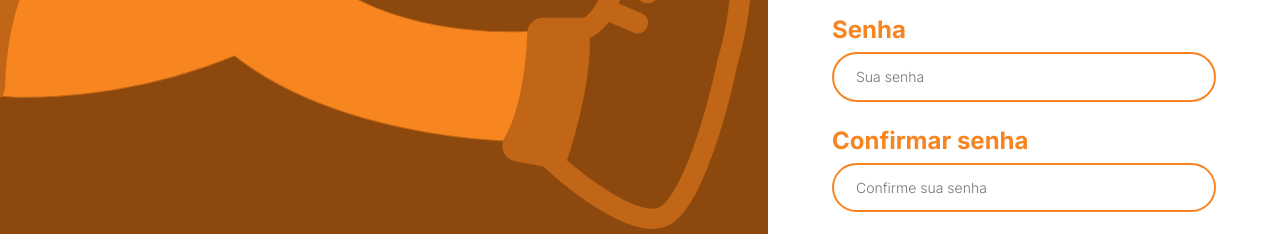
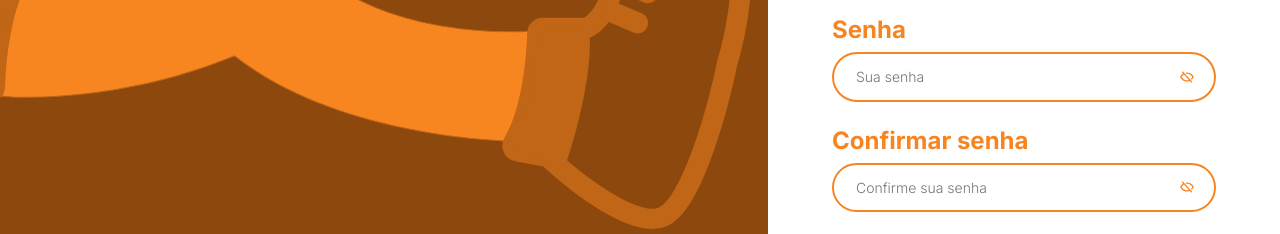
Before and after one commit to 1nogueirae/theka-library, a React (Vite) app: page /signup in a window 1280 px wide. Shown: the part 415-649 px from the top of the page. Built offline with nearby package versions, Linux system fonts and the light colour scheme.

Commit message:
feat(SignUpForm): implement form handling with react-hook-form and validation

```diff
--- a/src/components/SignUpForm.tsx
+++ b/src/components/SignUpForm.tsx
@@ -1,57 +1,85 @@
 import { useNavigate } from 'react-router';
 
 import TextInput from '@/components/TextInput'
+import PasswordInput from '@/components/PasswordInput'
 import Button from '@/components/Button'
 
 import styles from '@/components/AuthForm.module.css'
 
-import { useState } from 'react'
+import { useForm } from 'react-hook-form'
+
+import { namesQuantity } from '@/utils/string'
+
+interface SignUpFormData {
+    name: string;
+    email: string;
+    password: string;
+    passwordConfirmation: string;
+}
 
 function SignUpForm() {
+    const { register, handleSubmit, formState } = useForm<SignUpFormData>()
     const navigate = useNavigate()
-
-    const [name, setName] = useState('')
-    const [email, setEmail] = useState('')
-    const [password, setPassword] = useState('')
-    const [passwordConfirmation, setPasswordConfirmation] = useState('')
 
     return (
         <div className={styles.container}>
             <h1 className={styles.title}>Cadastro</h1>
 
-            <form className={styles.form}>
+            <form
+                className={styles.form}
+                onSubmit={handleSubmit((data) => console.log(data))}
+                noValidate
+            >
                 <TextInput
+                    {...register('name',
+                        {
+                            required: 'O nome é obrigatório',
+                            validate: (value) => namesQuantity(value) >= 2 || 'O nome deve conter pelo menos 2 palavras'
+                        }
+                    )}
                     id="name"
-                    value={name}
                     placeholder="Seu nome completo"
-                    onChange={setName}
                     label="Nome"
+                    error={formState.errors.name?.message}
                 />
                 <TextInput
+                    {...register('email',
+                        {
+                            required: 'O e-mail é obrigatório',
+                            pattern: { value: /^[^\s@]+@[^\s@]+\.[^\s@]+$/, message: 'Formato de e-mail inválido' }
+                        }
+                    )}
                     id="email"
-                    value={email}
                     placeholder="seuemail@gmail.com"
-                    onChange={setEmail}
                     label="E-mail"
                     type="email"
+                    error={formState.errors.email?.message}
                 />
-                <TextInput
+                <PasswordInput
+                    {...register('password',
+                        {
+                            required: 'A senha é obrigatória',
+                            minLength: { value: 6, message: 'A senha deve ter no mínimo 6 caracteres' }
+                        }
+                    )}
                     id="password"
-                    value={password}
                     placeholder="Sua senha"
-                    onChange={setPassword}
                     label="Senha"
-                    type="password"
+                    error={formState.errors.password?.message}
+                />
+                <PasswordInput
+                    {...register('passwordConfirmation',
+                        {
+                            required: 'A confirmação de senha é obrigatória',
+                            validate: (value, formValues) => value === formValues.password || 'As senhas não coincidem'
+                        }
+                    )}
+                    id="password-confirmation"
+                    placeholder="Confirme sua senha"
+                    label="Confirmar senha"
+                    error={formState.errors.passwordConfirmation?.message}
                 />
 
-                <TextInput
-                    id="password-confirmation"
-                    value={passwordConfirmation}
-                    placeholder="Confirme sua senha"
-                    onChange={setPasswordConfirmation}
-                    label="Confirmar senha"
-                    type="password"
-                />
 
                 <div className={styles.actions}>
                     <Button
@@ -61,7 +89,6 @@ function SignUpForm() {
                     />
                     <Button
                         text="Enviar"
-                        onClick={() => console.log('Enviar')}
                         variant="primary"
                         type="submit"
                     />
```
